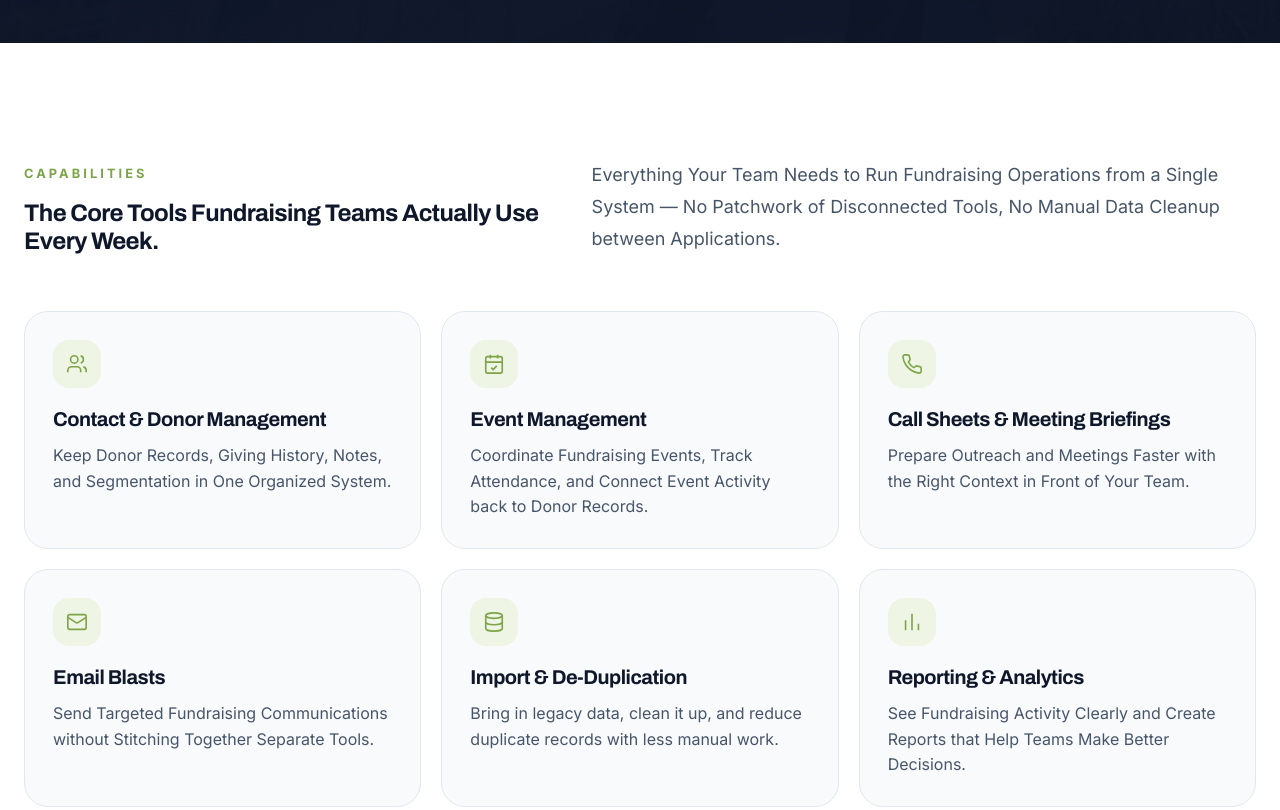
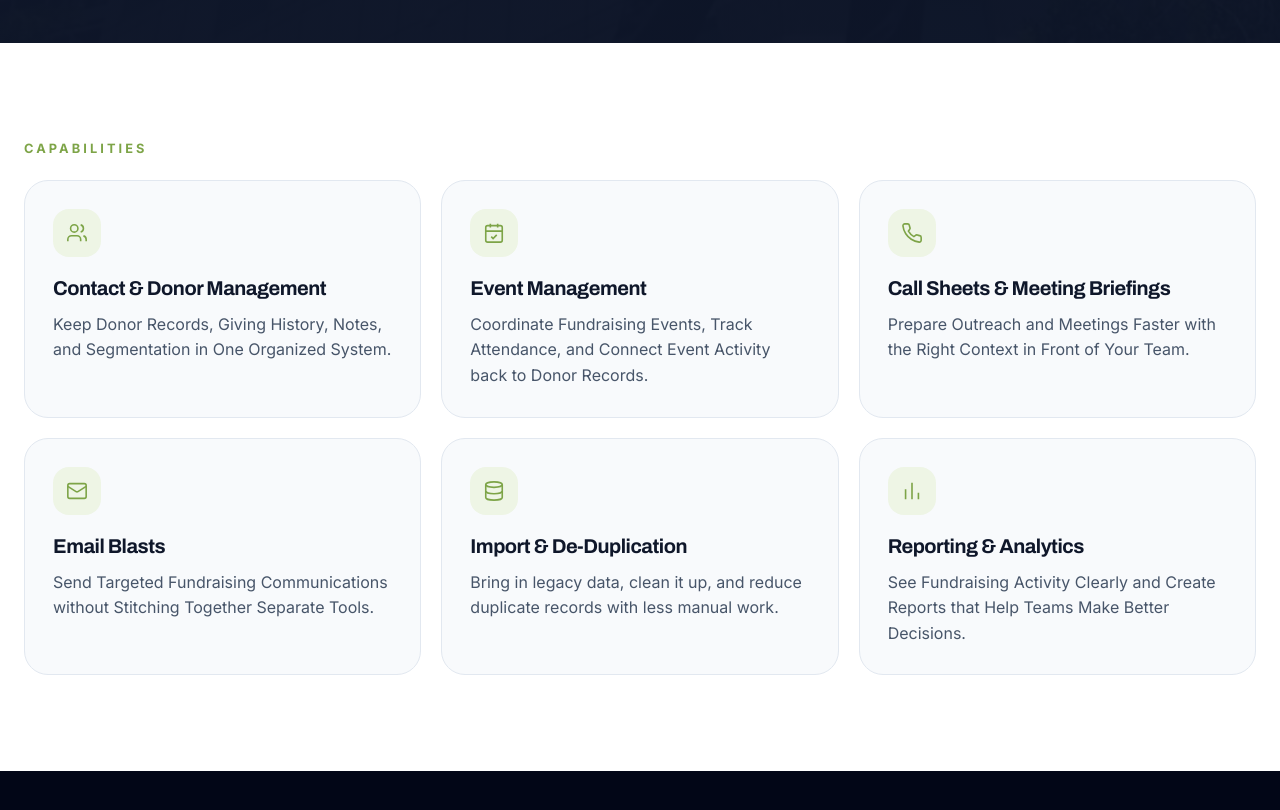
Before and after one commit to iDONATEpro/iDONATEpro.github.io, a plain HTML site: page index.html in a window 1280 px wide. Shown: the part 840-1650 px from the top of the page. Drawn offline with Linux system fonts and the light colour scheme.

Commit message:
Drop the Capabilities section headline and lede; keep the tool cards.

```diff
--- a/css/site.css
+++ b/css/site.css
@@ -184,7 +184,7 @@ section.hero { padding: 0; }
 .bg-navy { background: var(--navy); color: #fff; }
 .bg-mint { background: var(--brand-soft); }
 
-.caps-grid { margin-top: 3.5rem; display: grid; gap: 1.25rem; }
+.caps-grid { margin-top: 1.25rem; display: grid; gap: 1.25rem; }
 .cap {
   background: #f8fafc; border: 1px solid var(--line); border-radius: 24px; padding: 1.75rem;
   transition: 0.15s ease;
--- a/index.html
+++ b/index.html
@@ -6,7 +6,7 @@
 <title>iDONATEpro | Political Fundraising CRM Software</title>
 <meta name="description" content="CRM software for Political Fundraisers, campaigns, committees, Regional Parties, and 501(c) Organizations. Book a free demo or start a 14-day trial.">
 <link rel="icon" href="/favicon.ico">
-<link rel="stylesheet" href="/css/site.css?v=6">
+<link rel="stylesheet" href="/css/site.css?v=7">
 </head>
 <body>
 <header class="site-header">
@@ -95,13 +95,7 @@
 
 <section id="capabilities" class="bg-white">
   <div class="wrap">
-    <div class="split">
-      <div>
-        <p class="kicker">Capabilities</p>
-        <h2 style="margin-top:1rem">The Core Tools Fundraising Teams Actually Use Every Week.</h2>
-      </div>
-      <p class="muted">Everything Your Team Needs to Run Fundraising Operations from a Single System — No Patchwork of Disconnected Tools, No Manual Data Cleanup between Applications.</p>
-    </div>
+    <p class="kicker">Capabilities</p>
     <div class="caps-grid">
       <div class="cap"><div class="icon-box"><svg width="22" height="22" viewBox="0 0 24 24" fill="none" stroke="currentColor" stroke-width="1.75"><path d="M16 21v-2a4 4 0 0 0-4-4H6a4 4 0 0 0-4 4v2"/><circle cx="9" cy="7" r="4"/><path d="M22 21v-2a4 4 0 0 0-3-3.87"/><path d="M16 3.13a4 4 0 0 1 0 7.75"/></svg></div><h3>Contact &amp; Donor Management</h3><p>Keep Donor Records, Giving History, Notes, and Segmentation in One Organized System.</p></div>
       <div class="cap"><div class="icon-box"><svg width="22" height="22" viewBox="0 0 24 24" fill="none" stroke="currentColor" stroke-width="1.75"><rect x="3" y="4" width="18" height="18" rx="2"/><path d="M16 2v4M8 2v4M3 10h18"/><path d="m9 16 2 2 4-4"/></svg></div><h3>Event Management</h3><p>Coordinate Fundraising Events, Track Attendance, and Connect Event Activity back to Donor Records.</p></div>
@@ -207,5 +201,5 @@
   </div>
   <div class="copyright">&copy; 2026 iDONATEpro. All rights reserved. LCFH Ventures, LLC dba iDONATEpro.</div>
 </footer>
-<script src="/js/site.js?v=6"></script>
+<script src="/js/site.js?v=7"></script>
 </body></html>
```
Also changed, not shown: about/index.html (+2 -2 lines), pricing/index.html (+2 -2 lines), privacy-policy/index.html (+2 -2 lines), referral-program/index.html (+2 -2 lines), security/index.html (+2 -2 lines), signup/index.html (+2 -2 lines), terms-and-conditions/index.html (+2 -2 lines), testimonials/index.html (+2 -2 lines).
